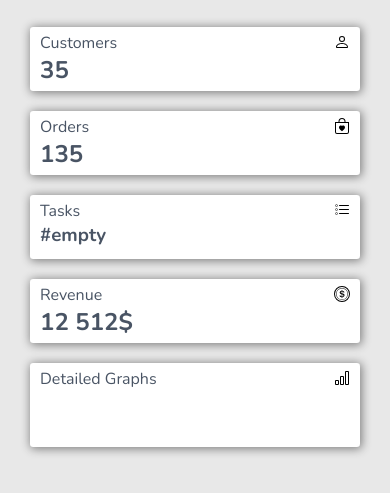
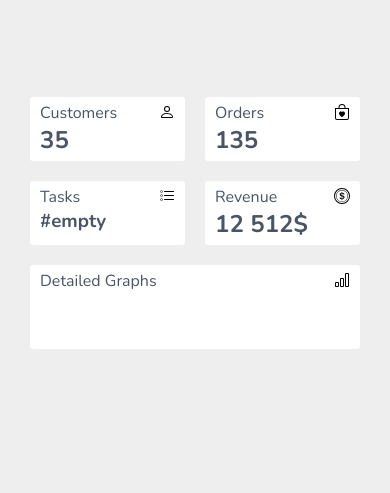
Before and after one commit to yasloxamine/Admin-Dashboard-Responsivity-Test, a plain HTML site: page index.html in a window 390 px wide. Shown: the part 89-582 px from the top of the page. Drawn offline with nearby package versions, Linux system fonts and the light colour scheme.

Commit message:
Add files via upload

```diff
--- a/styles.css
+++ b/styles.css
@@ -1,5 +1,5 @@
 body {
-  background-color: #e8e8e8;
+  background-color: #EEEEEE;
   font-family: "Nunito", sans-serif;
   font-optical-sizing: auto;
   font-weight: 400;
@@ -36,11 +36,7 @@ h1 {
   background-color: white;
   padding: 5px 10px;
   border-radius: 0.2rem;
-  box-shadow: 1px 1px 10px 1px grey;
-}
 
-.grid-item:hover {
-  box-shadow: 1px 1px 10px 3px grey;
 }
 
 .detailed-graphs-div {
@@ -59,21 +55,6 @@ h1 {
   }
 
   .Hero {
-    padding: 80px;
+    padding: 100px 30px;
   }
 }
-
-@media screen and (max-width: 750px) {
-  .grid-container {
-    grid-template-columns: 1fr;
-    grid-template-rows: repeat(5, 1fr);
-  }
-  .detailed-graphs-div {
-    order: 1;
-    grid-column: span 1;
-  }
-
-  .Hero {
-    padding: 30px;
-  }
-}
```
